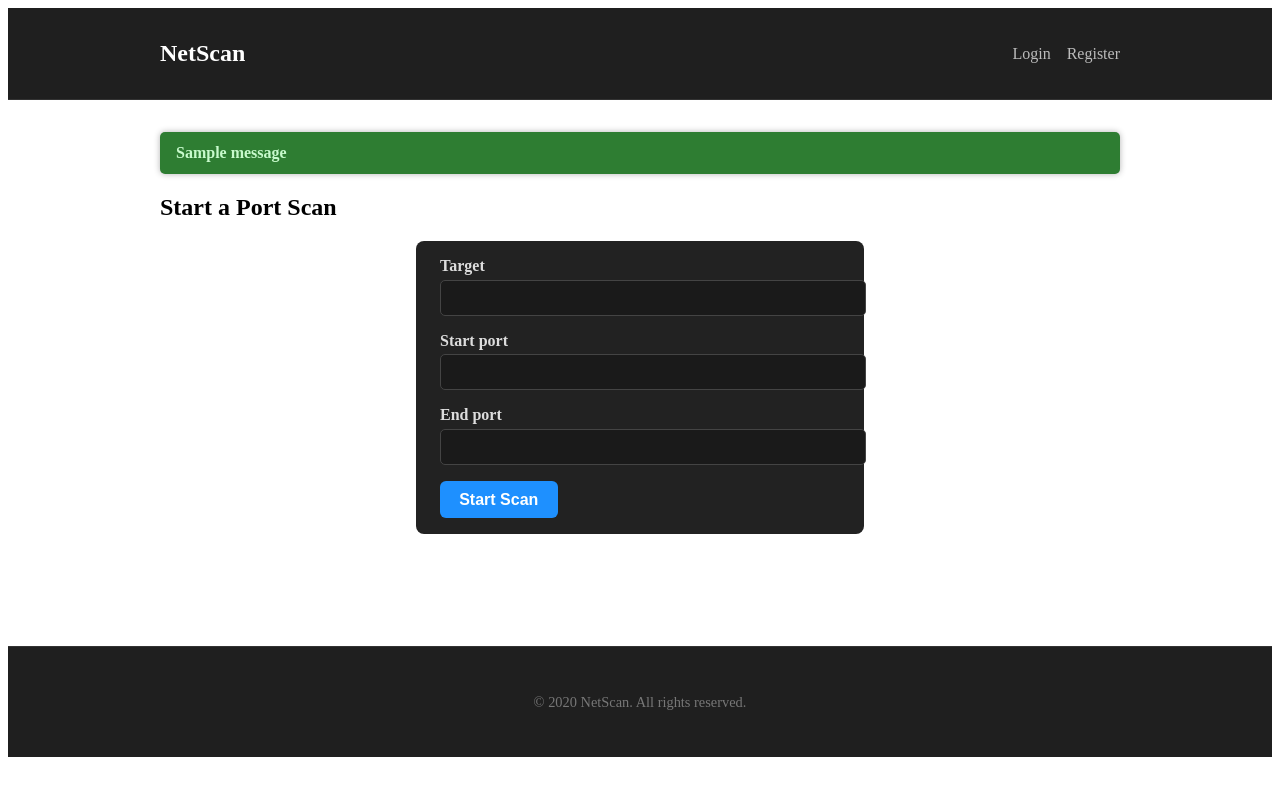
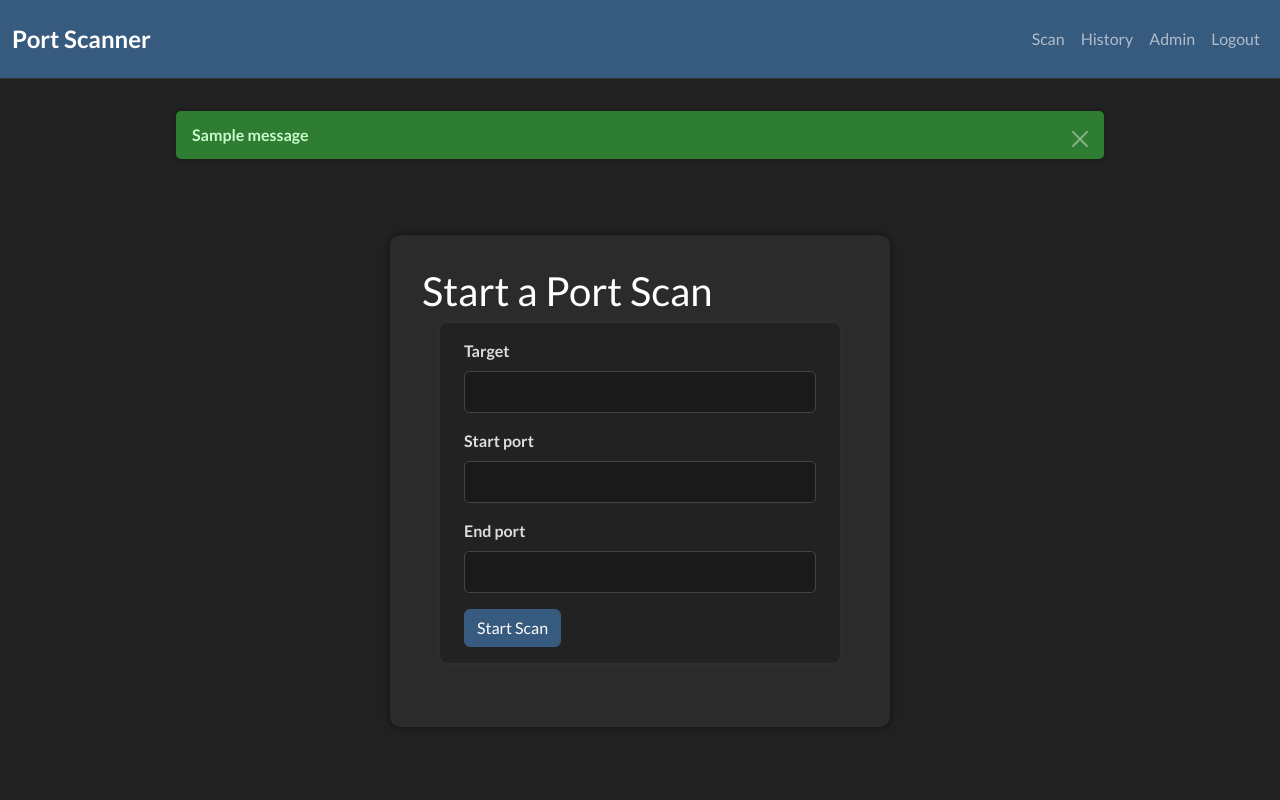
Before and after one commit to deanjroach84/Sandbox, a Flask app: template templates/scan.html in a window 1280 px wide. Run offline with Flask 3, Linux system fonts and the light colour scheme; a user stored in the database is signed in; tables that the repository leaves empty hold one stand-in row (values such as "Sample post"); the template is opened without the code that fills it: most values are stand-ins (such as "Sample title", 1, 10 or a date in 2020); one stand-in notice (Sample message) is shown; form fields are guessed from the names that the template uses; parts of the project's set-up code (start-up, migrations or seed data) failed here and were passed over; some libraries are stand-ins or nearby versions.

Commit message:
Update base.html

```diff
--- a/templates/base.html
+++ b/templates/base.html
@@ -1,50 +1,84 @@
-<!DOCTYPE html>
+<!doctype html>
 <html lang="en">
 <head>
-    <meta charset="UTF-8" />
-    <meta name="viewport" content="width=device-width, initial-scale=1" />
-    <title>{% block title %}Network Scanner{% endblock %}</title>
-    <link rel="stylesheet" href="{{ url_for('static', filename='css/style.css') }}" />
-    <!-- Add any additional CSS or JS here -->
+  <meta charset="utf-8">
+  <meta name="viewport" content="width=device-width, initial-scale=1">
+  <title>{% block title %}Port Scanner{% endblock %}</title>
+
+  <!-- Bootstrap Darkly Theme from Bootswatch -->
+  <link rel="stylesheet" href="https://cdn.jsdelivr.net/npm/bootswatch@5.3.2/dist/darkly/bootstrap.min.css">
+
+  <!-- Optional custom overrides -->
+  <link rel="stylesheet" href="{{ url_for('static', filename='style.css') }}">
+
+  <style>
+    /* Flash message overrides */
+    .flash-message {
+      margin-top: 1rem;
+    }
+    .error-msg {
+      color: #ff6b6b;
+      font-size: 0.9rem;
+    }
+    .auth-container, .scan-container {
+      max-width: 500px;
+      margin: 2rem auto;
+      padding: 2rem;
+      background-color: #2b2b2b;
+      border-radius: 10px;
+      box-shadow: 0 0 10px rgba(0,0,0,0.5);
+    }
+  </style>
 </head>
 <body>
-    <nav class="navbar">
-        <div class="container">
-            <a href="{{ url_for('index') }}" class="navbar-brand">NetScan</a>
-            <ul class="nav-links">
-                {% if user %}
-                    <li>Hello, {{ user.username }}!</li>
-                    <li><a href="{{ url_for('index') }}">Dashboard</a></li>
-                    {% if user.is_admin %}
-                        <li><a href="{{ url_for('admin') }}">Admin</a></li>
+
+<!-- Navbar -->
+<nav class="navbar navbar-expand-lg navbar-dark bg-primary">
+  <div class="container-fluid">
+    <a class="navbar-brand" href="{{ url_for('index') }}">Port Scanner</a>
+    <button class="navbar-toggler" type="button" data-bs-toggle="collapse" data-bs-target="#navbarNav">
+      <span class="navbar-toggler-icon"></span>
+    </button>
+
+    <div class="collapse navbar-collapse" id="navbarNav">
+      <ul class="navbar-nav ms-auto">
+        {% if current_user.is_authenticated %}
+          <li class="nav-item"><a class="nav-link" href="{{ url_for('scan') }}">Scan</a></li>
+          <li class="nav-item"><a class="nav-link" href="{{ url_for('scan_history') }}">History</a></li>
+          {% if current_user.is_admin %}
+            <li class="nav-item"><a class="nav-link" href="{{ url_for('admin') }}">Admin</a></li>
           {% endif %}
-                    <li><a href="{{ url_for('logout') }}">Logout</a></li>
+          <li class="nav-item"><a class="nav-link" href="{{ url_for('logout') }}">Logout</a></li>
         {% else %}
-                    <li><a href="{{ url_for('login') }}">Login</a></li>
-                    <li><a href="{{ url_for('register') }}">Register</a></li>
+          <li class="nav-item"><a class="nav-link" href="{{ url_for('login') }}">Login</a></li>
+          <li class="nav-item"><a class="nav-link" href="{{ url_for('register') }}">Register</a></li>
         {% endif %}
       </ul>
     </div>
+  </div>
 </nav>
 
-    <main class="main-content container">
+<!-- Flash messages -->
+<div class="container flash-message">
   {% with messages = get_flashed_messages(with_categories=true) %}
     {% if messages %}
-                <div class="flash-messages">
       {% for category, message in messages %}
-                        <div class="alert alert-{{ category }}">{{ message }}</div>
+        <div class="alert alert-{{ category }} alert-dismissible fade show" role="alert">
+          {{ message }}
+          <button type="button" class="btn-close" data-bs-dismiss="alert" aria-label="Close"></button>
+        </div>
       {% endfor %}
-                </div>
     {% endif %}
   {% endwith %}
+</div>
 
+<!-- Main content -->
+<div class="container">
   {% block content %}{% endblock %}
-    </main>
+</div>
 
-    <footer class="footer">
-        <div class="container">
-            <p>&copy; {{ current_year or "2025" }} NetScan. All rights reserved.</p>
-        </div>
-    </footer>
+<!-- Bootstrap Bundle (with Popper) -->
+<script src="https://cdn.jsdelivr.net/npm/bootstrap@5.3.2/dist/js/bootstrap.bundle.min.js"></script>
+
 </body>
 </html>
```
Lines whose indentation alone changed are shown as unchanged.
